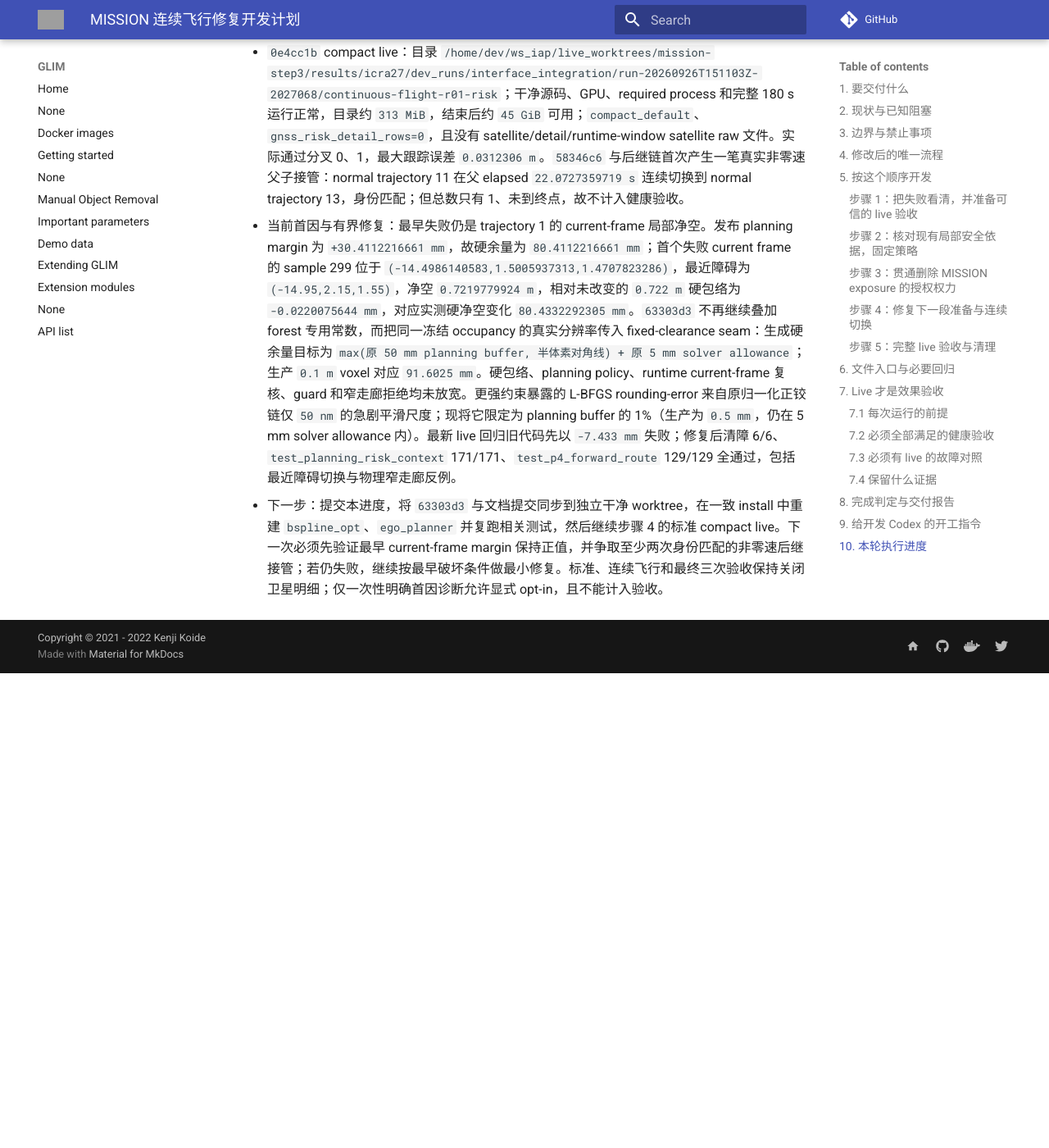
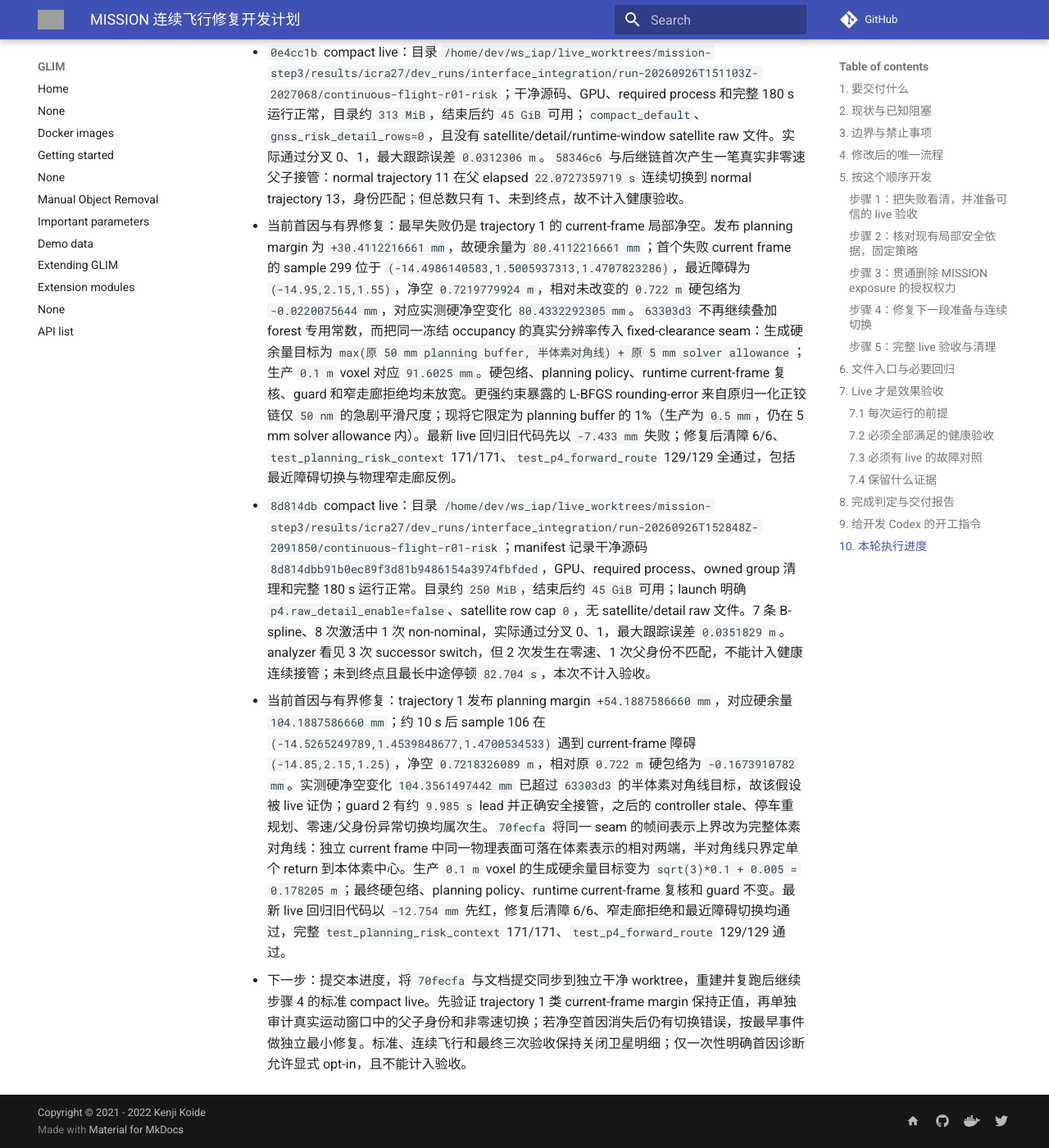
Before and after one commit to Printeger/iap, an MkDocs documentation site: the page built from docs/icra27/MISSION_CONTINUOUS_FLIGHT_IMPLEMENTATION_PLAN.md, in a window 1280 px wide and 1400 px high, scrolled down 21029 px. Shown: the whole window at 82% size. Built offline with MkDocs 1.6.1 and Material for MkDocs 9.7.7, drawn with Linux system fonts in a browser that asks for light colours; nearby versions of some CDN libraries; comment, search, counter and statistics services are not loaded; before the commit the page ends 21850 px from its top, so only the background shows below that; grey boxes are pictures that could not be loaded.

Commit message:
docs(icra27): record interframe clearance live

```diff
--- a/docs/icra27/MISSION_CONTINUOUS_FLIGHT_IMPLEMENTATION_PLAN.md
+++ b/docs/icra27/MISSION_CONTINUOUS_FLIGHT_IMPLEMENTATION_PLAN.md
@@ -307,4 +307,6 @@ symlink、非 tracked 且无进程占用后才能按精确路径删除。遵守
 - 当前首因与有界修复：trajectory 1 发布时的 planning margin 为 `+15.8269707211 mm`，加回只用于生成的 `50 mm` buffer 后，发布帧硬余量为 `65.8269707211 mm`；首个失败 current frame 在 sample 441 的硬余量为 `-2.13526405 mm`（点 `(-12.3716159625,2.2991088610,1.6248801007)`、最近障碍 `(-12.15,1.55,1.65)`、净空 `0.71986473595 m`、硬包络仍为 `0.722 m`），故实测帧间硬净空变化为 `67.9622347711 mm`。`c0ba251` 保持原 `50 mm` planning buffer、运行时 `margin > 0`、硬包络、current-frame 复核和 guard 不变，只把 fixed-clearance 的额外生成 reserve 从 `15 mm` 调为 `23 mm`：其中 `18 mm` 覆盖 planning buffer 之外的实测变化，原 `5 mm` 仍用于求解/采样余量。实测回归旧代码先以 `-2.962 mm` 失败，修复后保留 `+5.038 mm`；25 mm 候选会破坏既有最近障碍切换回归，故未采用。dense-fork、镜像、窄走廊拒绝和最近障碍切换 6/6、`test_planning_risk_context` 171/171、`test_p4_forward_route` 129/129 通过。
 - `0e4cc1b` compact live：目录 `/home/dev/ws_iap/live_worktrees/mission-step3/results/icra27/dev_runs/interface_integration/run-20260926T151103Z-2027068/continuous-flight-r01-risk`；干净源码、GPU、required process 和完整 180 s 运行正常，目录约 `313 MiB`，结束后约 `45 GiB` 可用；`compact_default`、`gnss_risk_detail_rows=0`，且没有 satellite/detail/runtime-window satellite raw 文件。实际通过分叉 0、1，最大跟踪误差 `0.0312306 m`。`58346c6` 与后继链首次产生一笔真实非零速父子接管：normal trajectory 11 在父 elapsed `22.0727359719 s` 连续切换到 normal trajectory 13，身份匹配；但总数只有 1、未到终点，故不计入健康验收。
 - 当前首因与有界修复：最早失败仍是 trajectory 1 的 current-frame 局部净空。发布 planning margin 为 `+30.4112216661 mm`，故硬余量为 `80.4112216661 mm`；首个失败 current frame 的 sample 299 位于 `(-14.4986140583,1.5005937313,1.4707823286)`，最近障碍为 `(-14.95,2.15,1.55)`，净空 `0.7219779924 m`，相对未改变的 `0.722 m` 硬包络为 `-0.0220075644 mm`，对应实测硬净空变化 `80.4332292305 mm`。`63303d3` 不再继续叠加 forest 专用常数，而把同一冻结 occupancy 的真实分辨率传入 fixed-clearance seam：生成硬余量目标为 `max(原 50 mm planning buffer, 半体素对角线) + 原 5 mm solver allowance`；生产 `0.1 m` voxel 对应 `91.6025 mm`。硬包络、planning policy、runtime current-frame 复核、guard 和窄走廊拒绝均未放宽。更强约束暴露的 L-BFGS rounding-error 来自原归一化正铰链仅 `50 nm` 的急剧平滑尺度；现将它限定为 planning buffer 的 1%（生产为 `0.5 mm`，仍在 5 mm solver allowance 内）。最新 live 回归旧代码先以 `-7.433 mm` 失败；修复后清障 6/6、`test_planning_risk_context` 171/171、`test_p4_forward_route` 129/129 全通过，包括最近障碍切换与物理窄走廊反例。
-- 下一步：提交本进度，将 `63303d3` 与文档提交同步到独立干净 worktree，在一致 install 中重建 `bspline_opt`、`ego_planner` 并复跑相关测试，然后继续步骤 4 的标准 compact live。下一次必须先验证最早 current-frame margin 保持正值，并争取至少两次身份匹配的非零速后继接管；若仍失败，继续按最早破坏条件做最小修复。标准、连续飞行和最终三次验收保持关闭卫星明细；仅一次性明确首因诊断允许显式 opt-in，且不能计入验收。
+- `8d814db` compact live：目录 `/home/dev/ws_iap/live_worktrees/mission-step3/results/icra27/dev_runs/interface_integration/run-20260926T152848Z-2091850/continuous-flight-r01-risk`；manifest 记录干净源码 `8d814dbb91b0ec89f3d81b9486154a3974fbfded`，GPU、required process、owned group 清理和完整 180 s 运行正常。目录约 `250 MiB`，结束后约 `45 GiB` 可用；launch 明确 `p4.raw_detail_enable=false`、satellite row cap `0`，无 satellite/detail raw 文件。7 条 B-spline、8 次激活中 1 次 non-nominal，实际通过分叉 0、1，最大跟踪误差 `0.0351829 m`。analyzer 看见 3 次 successor switch，但 2 次发生在零速、1 次父身份不匹配，不能计入健康连续接管；未到终点且最长中途停顿 `82.704 s`，本次不计入验收。
+- 当前首因与有界修复：trajectory 1 发布 planning margin `+54.1887586660 mm`，对应硬余量 `104.1887586660 mm`；约 10 s 后 sample 106 在 `(-14.5265249789,1.4539848677,1.4700534533)` 遇到 current-frame 障碍 `(-14.85,2.15,1.25)`，净空 `0.7218326089 m`，相对原 `0.722 m` 硬包络为 `-0.1673910782 mm`。实测硬净空变化 `104.3561497442 mm` 已超过 `63303d3` 的半体素对角线目标，故该假设被 live 证伪；guard 2 有约 `9.985 s` lead 并正确安全接管，之后的 controller stale、停车重规划、零速/父身份异常切换均属次生。`70fecfa` 将同一 seam 的帧间表示上界改为完整体素对角线：独立 current frame 中同一物理表面可落在体素表示的相对两端，半对角线只界定单个 return 到本体素中心。生产 `0.1 m` voxel 的生成硬余量目标变为 `sqrt(3)*0.1 + 0.005 = 0.178205 m`；最终硬包络、planning policy、runtime current-frame 复核和 guard 不变。最新 live 回归旧代码以 `-12.754 mm` 先红，修复后清障 6/6、窄走廊拒绝和最近障碍切换均通过，完整 `test_planning_risk_context` 171/171、`test_p4_forward_route` 129/129 通过。
+- 下一步：提交本进度，将 `70fecfa` 与文档提交同步到独立干净 worktree，重建并复跑后继续步骤 4 的标准 compact live。先验证 trajectory 1 类 current-frame margin 保持正值，再单独审计真实运动窗口中的父子身份和非零速切换；若净空首因消失后仍有切换错误，按最早事件做独立最小修复。标准、连续飞行和最终三次验收保持关闭卫星明细；仅一次性明确首因诊断允许显式 opt-in，且不能计入验收。
```
